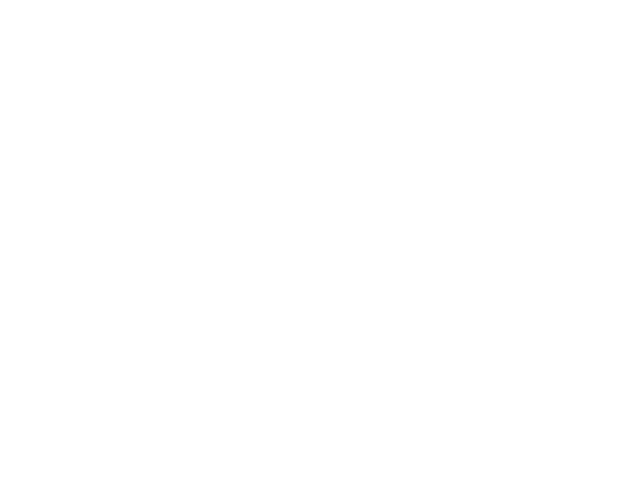
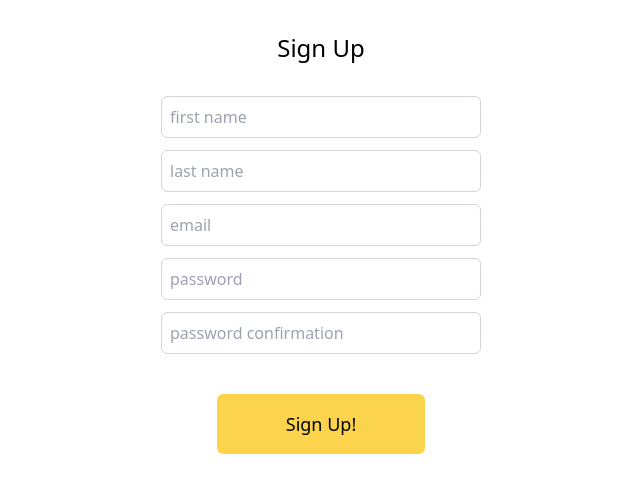
Before and after one commit to hpjaj/he-better-reads-frontend, a React (Create React App) app: page /signup in a window 1280 px wide. Shown: the top 492 px of the page, without its empty margins (319-959 px from the left). Built offline with nearby package versions, Linux system fonts and the light colour scheme.

Commit message:
Quick sign up page

```diff
--- /dev/null
+++ b/src/sessions/containers/SignUpPage.jsx
@@ -0,0 +1,118 @@
+import React, { useState } from "react"
+import axios from "axios"
+import Button from "../../shared/components/Button"
+import { setToken } from "../../helpers/authHelpers"
+
+const SignUpPage = () => {
+  const [formData, setFormData] = useState({
+    first_name: "",
+    last_name: "",
+    email: "",
+    password: "",
+    password_confirmation: "",
+  })
+  const [errors, setErrors] = useState(null)
+  const inputClasses =
+    "mt-3 border-1 border-gray-300 rounded-md p-2 w-full md:w-80"
+
+  const handleChange = (event) => {
+    setFormData({ ...formData, [event.target.name]: event.target.value })
+  }
+
+  const handleSubmit = (event, formData) => {
+    event.preventDefault()
+
+    axios
+      .post("/api/users", formData)
+      .then((resp) => {
+        setToken(resp.data.token)
+        window.location = "/books"
+      })
+      .catch((resp) => {
+        setErrors(resp.response.data.errors)
+      })
+  }
+
+  const displayErrors = () => {
+    return (
+      <div className="mt-5">
+        {errors.map((error, index) => {
+          return (
+            <div className="text-red-500" key={index}>
+              {error}
+            </div>
+          )
+        })}
+      </div>
+    )
+  }
+
+  return (
+    <div>
+      <h1 className="text-2xl mb-5 text-center">Sign Up</h1>
+      <form className="flex flex-col text-center">
+        <label>
+          <input
+            type="text"
+            name="first_name"
+            value={formData.first_name}
+            onChange={handleChange}
+            className={inputClasses}
+            placeholder="first name"
+          />
+        </label>
+        <label>
+          <input
+            type="text"
+            name="last_name"
+            value={formData.last_name}
+            onChange={handleChange}
+            className={inputClasses}
+            placeholder="last name"
+          />
+        </label>
+        <label>
+          <input
+            type="email"
+            name="email"
+            value={formData.email}
+            onChange={handleChange}
+            className={inputClasses}
+            placeholder="email"
+          />
+        </label>
+        <label>
+          <input
+            type="password"
+            name="password"
+            value={formData.password}
+            onChange={handleChange}
+            className={inputClasses}
+            placeholder="password"
+          />
+        </label>
+        <label>
+          <input
+            type="password"
+            name="password_confirmation"
+            value={formData.password_confirmation}
+            onChange={handleChange}
+            className={inputClasses}
+            placeholder="password confirmation"
+          />
+        </label>
+        {errors && displayErrors()}
+        <div className="mt-10">
+          <Button
+            type="submit"
+            onClick={(event) => handleSubmit(event, formData)}
+            wrapperClasses="bg-yellow-300 hover:bg-yellow-400"
+            content="Sign Up!"
+          />
+        </div>
+      </form>
+    </div>
+  )
+}
+
+export default SignUpPage
--- a/src/shared/App.js
+++ b/src/shared/App.js
@@ -5,6 +5,7 @@
 import BookPage from "../books/containers/BookPage"
 import BookReviewPage from "../books/containers/BookReviewPage"
 import LogInPage from "../sessions/containers/LogInPage"
+import SignUpPage from "../sessions/containers/SignUpPage"
 import NavBar from "./components/NavBar"
 import UserContext from "../context/user"
 
@@ -19,6 +20,7 @@
           <Switch>
             <Route path="/" exact component={LogInPage} />
             <Route path="/login" exact component={LogInPage} />
+            <Route path="/signup" exact component={SignUpPage} />
             <ProtectedRoute
               setCurrentUser={setCurrentUser}
               path="/books"
```
